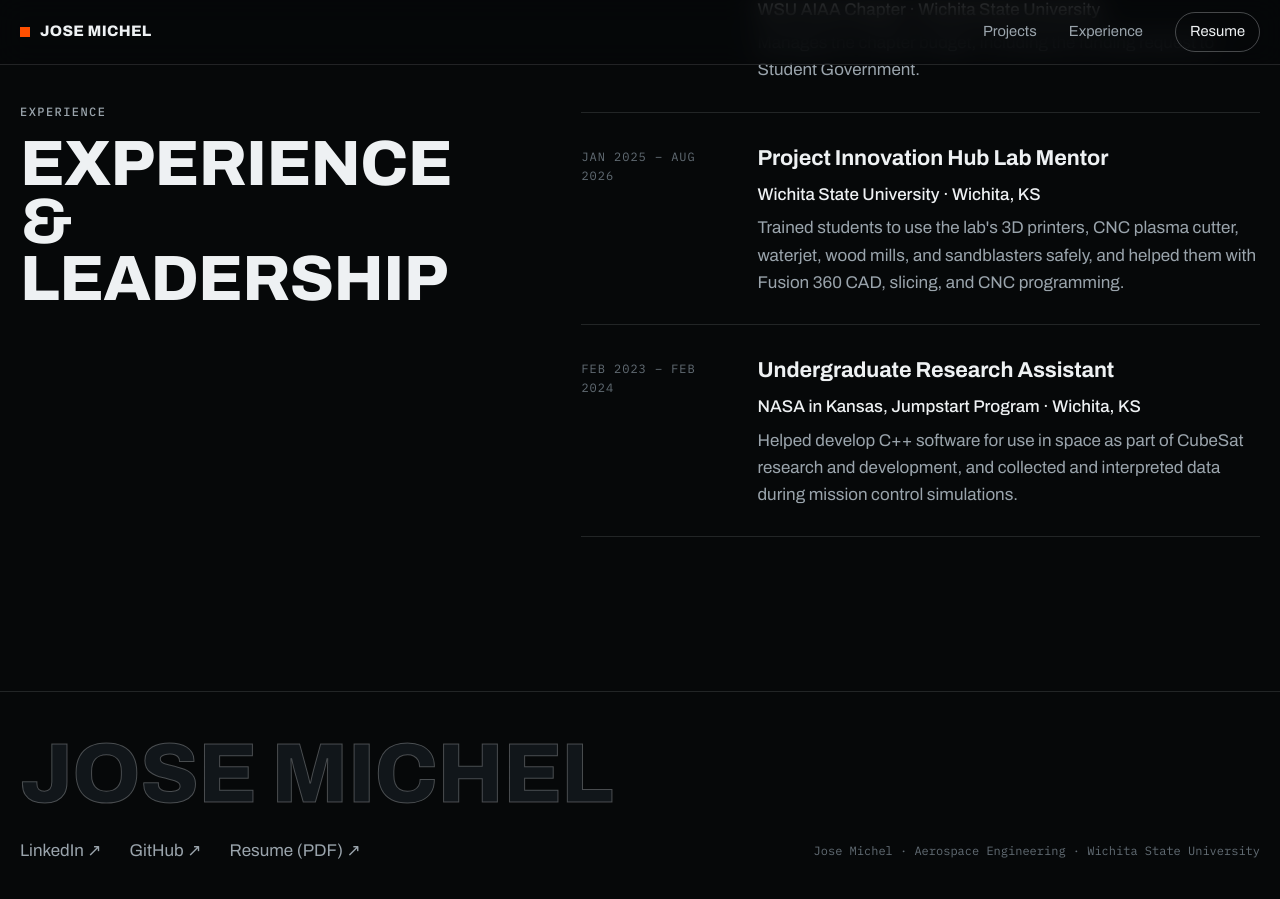
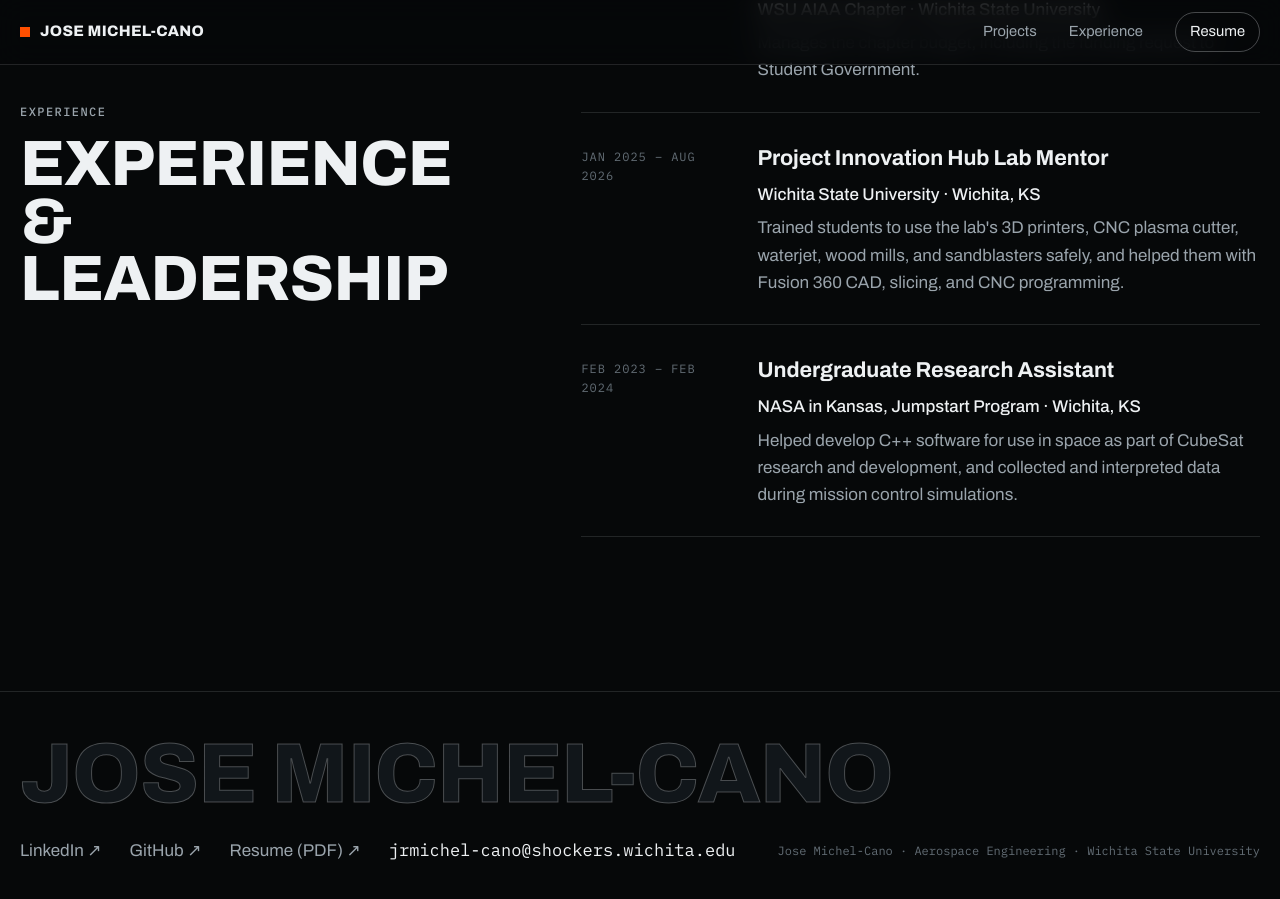
Before and after one commit to jmichelcano/jmichelcano.github.io, a Jekyll site: the page built from index.html, in a window 1280 px wide and 900 px high, scrolled down 6538 px. Built offline with Jekyll 4.4.1, drawn with Linux system fonts in a browser that asks for light colours.

Commit message:
Update author name and email in config file

```diff
--- a/_config.yml
+++ b/_config.yml
@@ -2,7 +2,7 @@
 #  SITE SETTINGS — the only file you need for name, links, etc.
 #  After editing this file, GitHub rebuilds the site in ~1 minute.
 # ─────────────────────────────────────────────────────────────
-title: Jose Michel
+title: Jose Michel-Cano
 tagline: Aerospace Engineering · Wichita State University
 description: >-
   Projects by Jose Michel-Cano, an aerospace engineering student at Wichita State
@@ -13,8 +13,8 @@ url: "https://jmichelcano.github.io"
 baseurl: ""
 
 author:
-  name: Jose Michel-Cano
-  email: ""          # optional; leave "" to hide it on the site
+  name: Jose Michel
+  email: "jrmichel-cano@shockers.wichita.edu"          # optional; leave "" to hide it on the site
   linkedin: "https://www.linkedin.com/in/josemichelcano"
   github: "jmichelcano"
   resume: "/assets/resume.pdf"   # put your resume PDF at assets/resume.pdf
```
